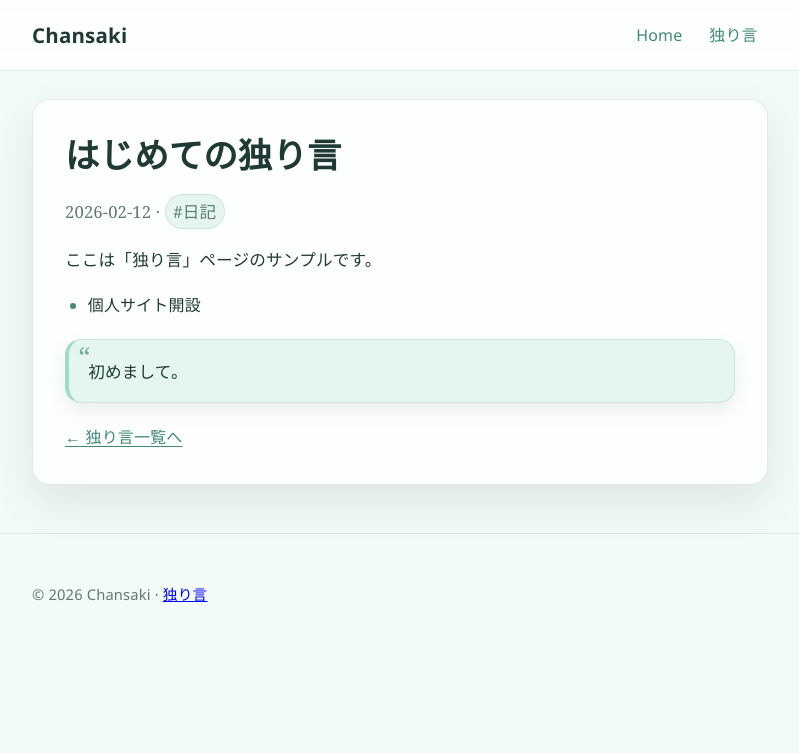
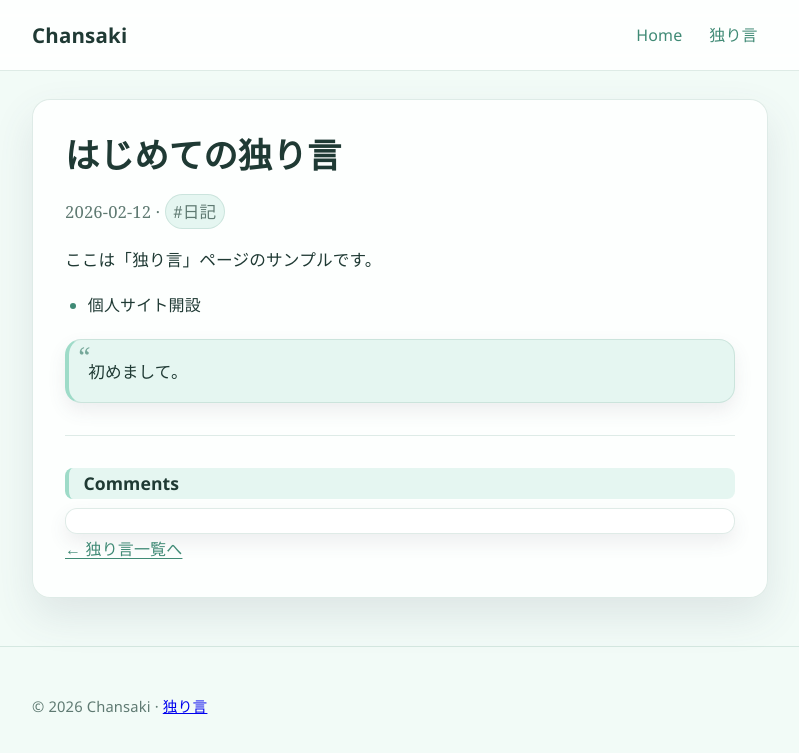
Before and after one commit to chansaki3108341/chansaki3108341.github.io, a Jekyll site: the page built from _murmurs/2026-02-12-hello.md, in a window 1280 px wide. Shown: the top 753 px of the page, without its empty margins (240-1039 px from the left). Built offline with Jekyll 4.4.1, drawn with Linux system fonts in a browser that asks for light colours; comment, search, counter and statistics services are not loaded.

Commit message:
Add giscus comments to murmur pages

```diff
--- a/_config.yml
+++ b/_config.yml
@@ -21,6 +21,21 @@ defaults:
       type: murmurs
     values:
       layout: murmur
+      comments: true
+
+# Giscus (GitHub Discussions-based comments)
+giscus:
+  repo: "chansaki3108341/giscus_comment"
+  repo_id: "R_kgDORT0iyw"
+  category: "General"
+  category_id: "DIC_kwDORT0iy84C2xpE"
+  mapping: "pathname"
+  strict: "0"
+  reactions_enabled: "1"
+  emit_metadata: "0"
+  input_position: "bottom"
+  theme: "preferred_color_scheme"
+  lang: "ja"
 
 # GitHub Pagesの安全モードで動く範囲に留める（プラグインなし）
 plugins: []
--- /dev/null
+++ b/_includes/giscus.html
@@ -0,0 +1,23 @@
+{% assign g = site.giscus %}
+{% if g and g.repo and g.repo_id and g.category and g.category_id %}
+<div class="giscus-wrap">
+  <script
+    src="https://giscus.app/client.js"
+    data-repo="{{ g.repo }}"
+    data-repo-id="{{ g.repo_id }}"
+    data-category="{{ g.category }}"
+    data-category-id="{{ g.category_id }}"
+    data-mapping="{{ g.mapping | default: 'pathname' }}"
+    data-strict="{{ g.strict | default: '0' }}"
+    data-reactions-enabled="{{ g.reactions_enabled | default: '1' }}"
+    data-emit-metadata="{{ g.emit_metadata | default: '0' }}"
+    data-input-position="{{ g.input_position | default: 'bottom' }}"
+    data-theme="{{ g.theme | default: 'preferred_color_scheme' }}"
+    data-lang="{{ g.lang | default: 'ja' }}"
+    crossorigin="anonymous"
+    async>
+  </script>
+</div>
+{% else %}
+<!-- giscus not configured: fill site.giscus.repo_id & category_id in _config.yml -->
+{% endif %}
--- a/_layouts/murmur.html
+++ b/_layouts/murmur.html
@@ -16,6 +16,14 @@ layout: default
 
   {{ content }}
 
+  {% if page.comments != false %}
+    <hr>
+    <section class="comments" aria-label="コメント">
+      <h2>Comments</h2>
+      {% include giscus.html %}
+    </section>
+  {% endif %}
+
   <footer class="murmur-footer">
     <a href="{{ '/murmurs/' | relative_url }}">← 独り言一覧へ</a>
   </footer>
--- a/assets/css/site.css
+++ b/assets/css/site.css
@@ -413,6 +413,29 @@ main.container{
   font-size: 1.04rem;
 }
 
+/* Comments (giscus) */
+.comments{
+  margin-top: var(--s-6);
+}
+
+.comments h2{
+  font-size: 1.1rem;
+  margin: 0 0 .6rem;
+}
+
+.giscus-wrap{
+  border: 1px solid var(--border);
+  border-radius: 12px;
+  padding: var(--s-3);
+  background: color-mix(in srgb, var(--surface-strong) 70%, transparent);
+  box-shadow: var(--shadow-soft);
+}
+
+.giscus,
+.giscus-frame{
+  width: 100%;
+}
+
 @media (max-width: 640px){
   .site-header{
     padding: .72rem 0;
```
